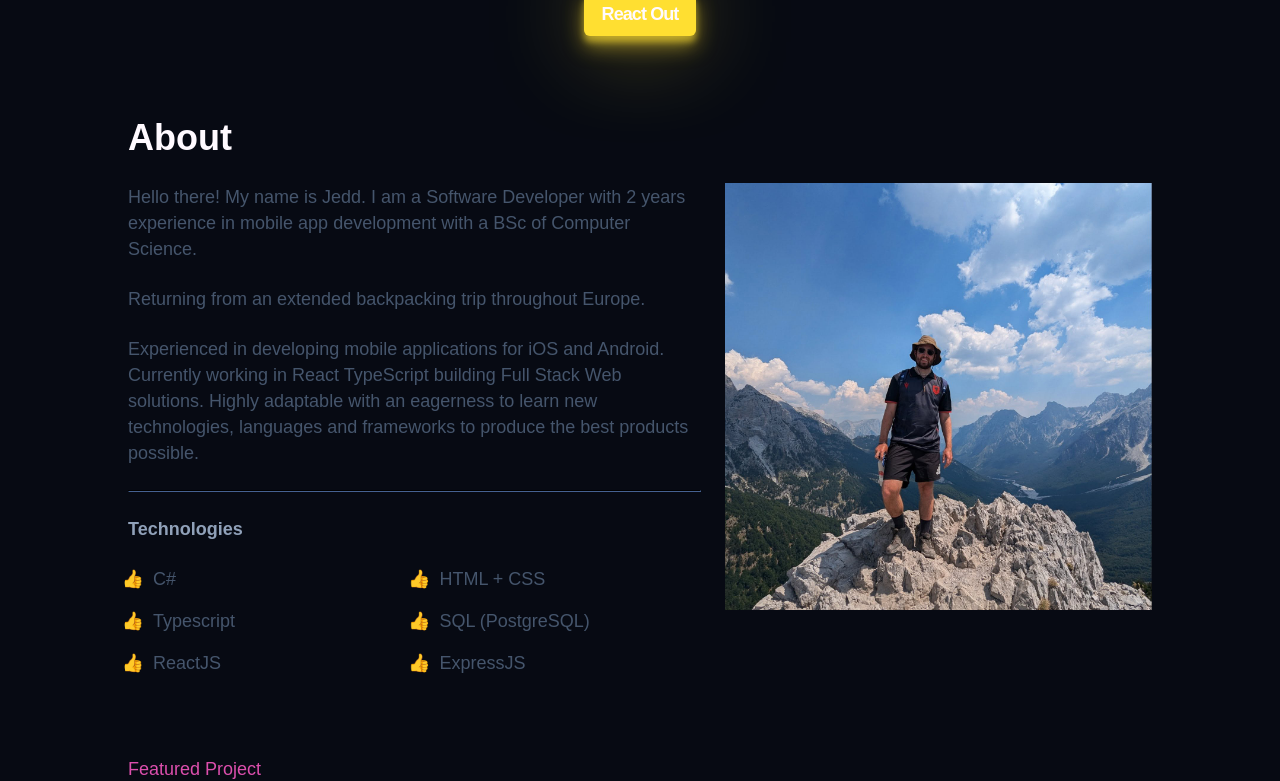
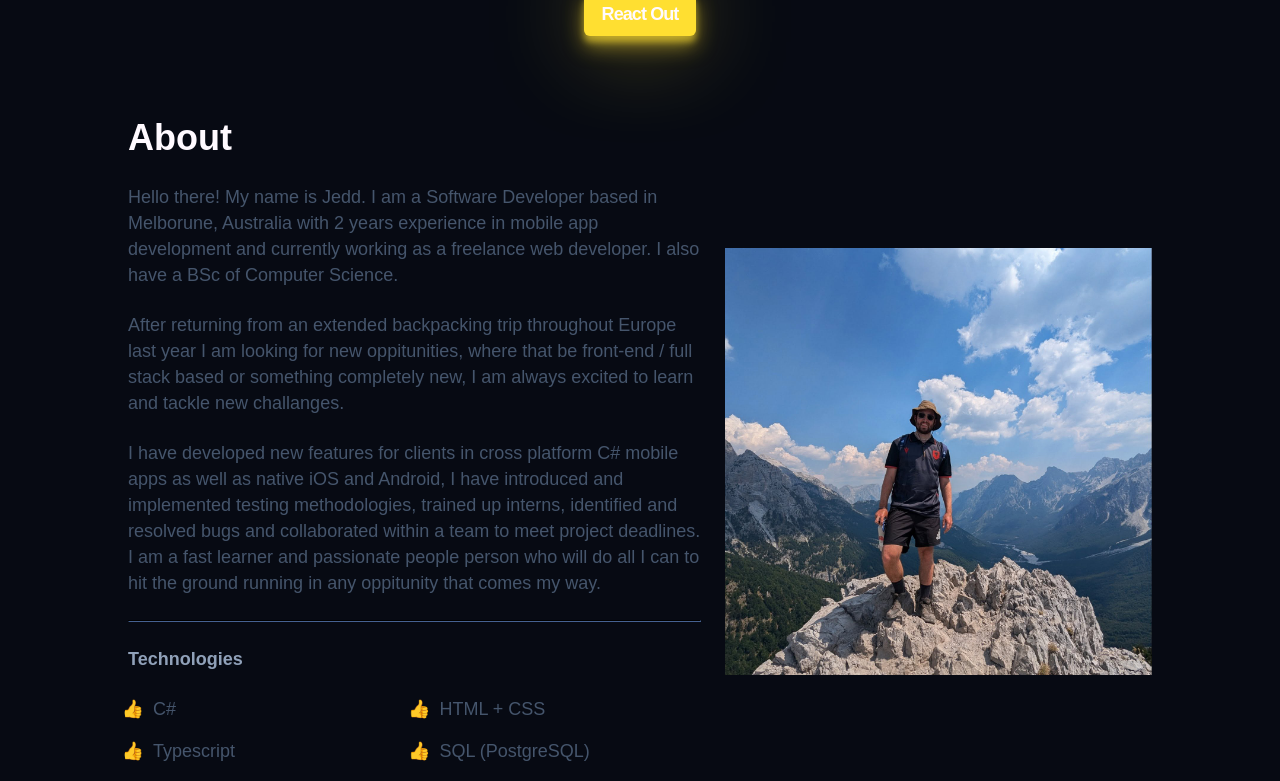
Before and after one commit to jeddnugent/personal-portfolio, a React (Vite) app: page / in a window 1280 px wide. Shown: the part 528-1309 px from the top of the page. Built offline with nearby package versions, Linux system fonts and the light colour scheme.

Commit message:
Updating copy for about section

```diff
--- a/src/components/About.tsx
+++ b/src/components/About.tsx
@@ -6,9 +6,9 @@ function About() {
 			<div className="about container section">
 				<div className="about__content">
 					<h2 className="about__title">About</h2>
-					<p className="about__desc">Hello there! My name is Jedd. I am a Software Developer with 2 years experience in mobile app development with a BSc of Computer Science.</p>
-					<p className="about__desc">Returning from an extended backpacking trip throughout Europe.</p>
-					<p className="about__desc">Experienced in developing mobile applications for iOS and Android. Currently working in React TypeScript building Full Stack Web solutions. Highly adaptable with an eagerness to learn new technologies, languages and frameworks to produce the best products possible.</p>
+					<p className="about__desc">Hello there! My name is Jedd. I am a Software Developer based in Melborune, Australia with 2 years experience in mobile app development and currently working as a freelance web developer. I also have a BSc of Computer Science.</p>
+					<p className="about__desc">After returning from an extended backpacking trip throughout Europe last year I am looking for new oppitunities, where that be front-end / full stack based or something completely new, I am always excited to learn and tackle new challanges.</p>
+					<p className="about__desc">I have developed new features for clients in cross platform C# mobile apps as well as native iOS and Android, I have introduced and implemented testing methodologies, trained up interns, identified and resolved bugs and collaborated within a team to meet project deadlines. I am a fast learner and passionate people person who will do all I can to hit the ground running in any oppitunity that comes my way.</p>
 					<hr className="about__hr" />
 					<h3 className="about__subtitle">Technologies</h3>
 					<div className="about__ul-container">
```
